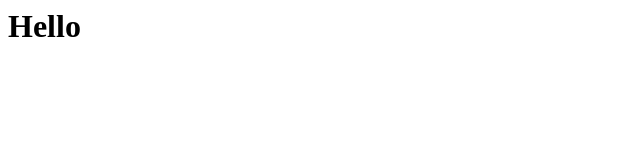
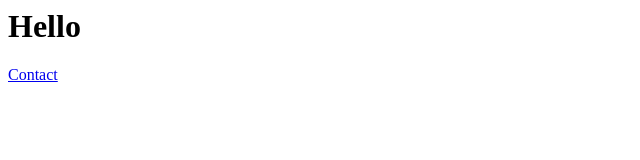
Before and after one commit to puneet-d/mywebapp, a plain HTML site: page index.html in a window 1280 px wide. Shown: the full height of the page, 0-640 px from the left. Drawn offline with Linux system fonts and the light colour scheme.

Commit message:
Update index.html

```diff
--- a/index.html
+++ b/index.html
@@ -1 +1,2 @@
 <h1>Hello</h1>
+<a href="pages/contact.html">Contact</a>
```
